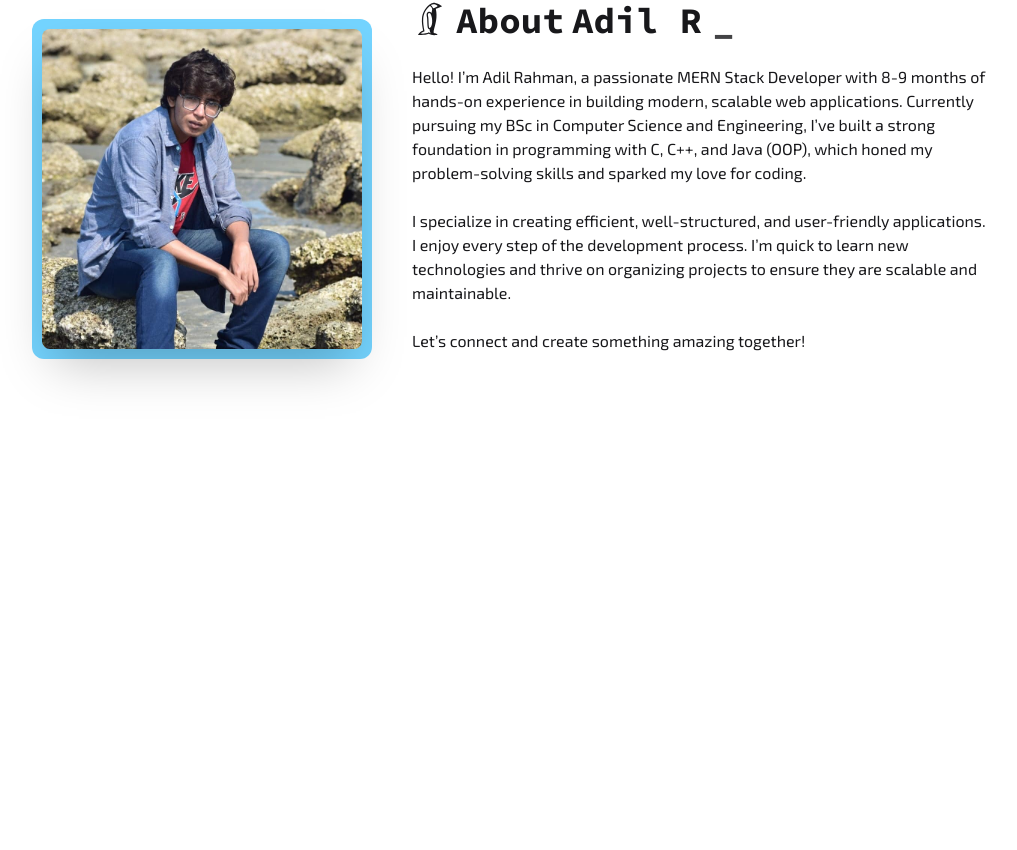
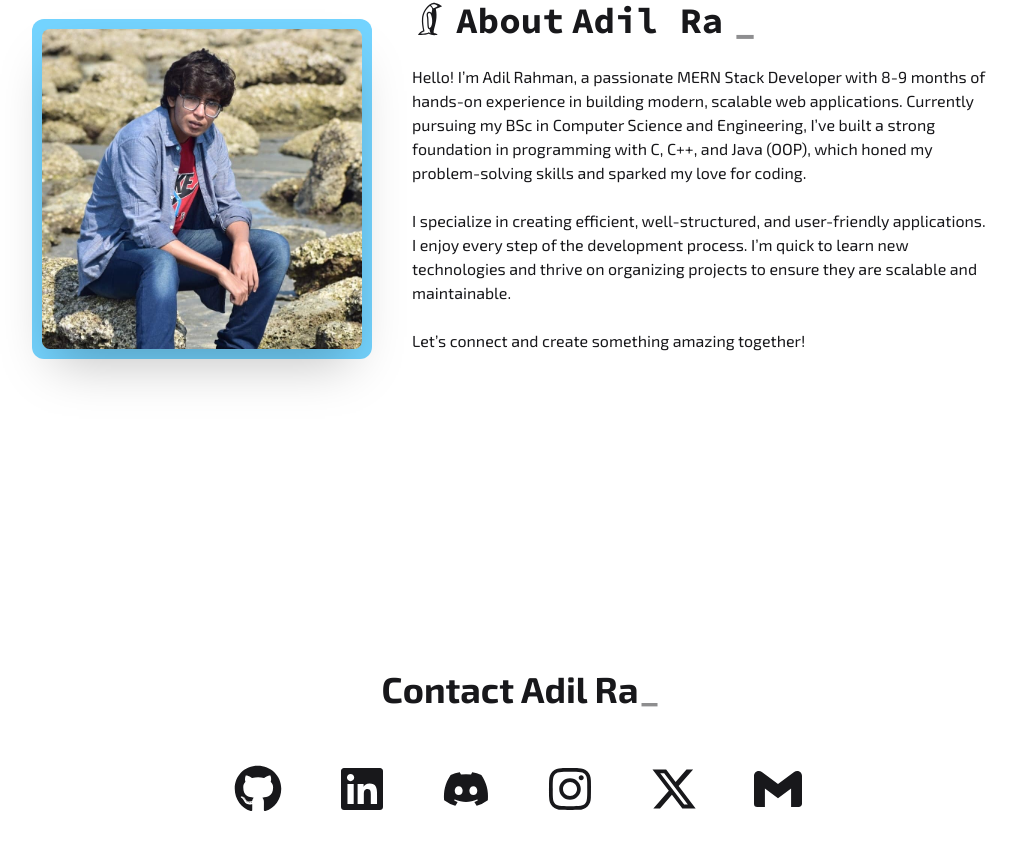
Before and after one commit to Coded-Adil/coded-adil-site, a React (Vite) app: page / in a window 1280 px wide. Shown: the part 1076-1926 px from the top of the page, without its empty margins (122-1139 px from the left). Before the commit the page ends 1665 px from the top, so only its background shows below. Built offline with nearby package versions, Linux system fonts and the light colour scheme.

Commit message:
added a Contact section in my portfolio

```diff
--- a/src/Components/About/About.jsx
+++ b/src/Components/About/About.jsx
@@ -70,8 +70,8 @@ const About = () => {
                     <h1 className=" flex gap-2 text-4xl font-bold font-code"><GiPenguin />
                         About
                         <Typewriter
-                        words={[" Me", "Coded-Adil", "Adil Rahman", "Myself"]}
-                        loop={5}
+                        words={[" Me", " Coded-Adil", " Adil Rahman", " Myself"]}
+                        loop={50}
                         cursor
                         cursorStyle="_"
                         typeSpeed={70}
--- /dev/null
+++ b/src/Components/Contact/Contact.jsx
@@ -0,0 +1,43 @@
+import { FaGithub, FaLinkedin } from "react-icons/fa";
+import { FaDiscord, FaInstagram, FaXTwitter } from "react-icons/fa6";
+import { SiGmail } from "react-icons/si";
+import { Typewriter } from "react-simple-typewriter";
+
+const Contact = () => {
+    const handleType = (count) => {
+        console.log(count);
+    };
+
+    const handleDone = () => {
+        console.log(`Done after 5 loops!`);
+    };
+    return (
+        <div className="flex flex-col justify-center items-center py-20">
+            <div className="mb-4 text-center font-code text-3xl lg:text-4xl font-exo font-bold">
+                Contact
+                <Typewriter
+                words={[" Me", " Coded-Adil", " Adil Rahman", " Myself"]}
+                loop={50}
+                cursor
+                cursorStyle="_"
+                typeSpeed={70}
+                deleteSpeed={50}
+                delaySpeed={1000}
+                onLoopDone={handleDone}
+                onType={handleType}
+                />
+            </div>
+            <div className="flex flex-col md:flex-row gap-6 mx-auto my-6">
+                <a href="https://github.com/Coded-Adil" className="text-5xl hover:border hover:rounded-full p-4" target="block"><FaGithub /></a>
+                <a href="https://www.linkedin.com/in/coded-adil" className="text-5xl hover:border hover:rounded-full p-4" target="block"><FaLinkedin /></a>
+                <a href="https://discord.com/channels/@__akuma.__" className="text-5xl hover:border hover:rounded-full p-4" target="block"><FaDiscord /></a>
+                <a href="https://www.instagram.com/_.adil_rahman._" className="text-5xl hover:border hover:rounded-full p-4" target="block"><FaInstagram /></a>
+                <a href="https://x.com/adil_xr" className="text-5xl hover:border hover:rounded-full p-4" target="block"><FaXTwitter /></a>
+                <a href="mailto:itsadil2022@gmail.com?subject=Inquiry&body=Hello, I would like
+                to know more about..." className="text-5xl hover:border hover:rounded-full p-4" target="block"><SiGmail /></a>
+            </div>
+        </div>
+    );
+};
+
+export default Contact;
--- a/src/Pages/Home.jsx
+++ b/src/Pages/Home.jsx
@@ -1,5 +1,6 @@
 import About from "../Components/About/About";
 import Banner from "../Components/Banner/Banner";
+import Contact from "../Components/Contact/Contact";
 
 
 const Home = () => {
@@ -7,6 +8,7 @@ const Home = () => {
         <>
             <Banner />
             <About />
+            <Contact />
         </>
     );
 };
```
